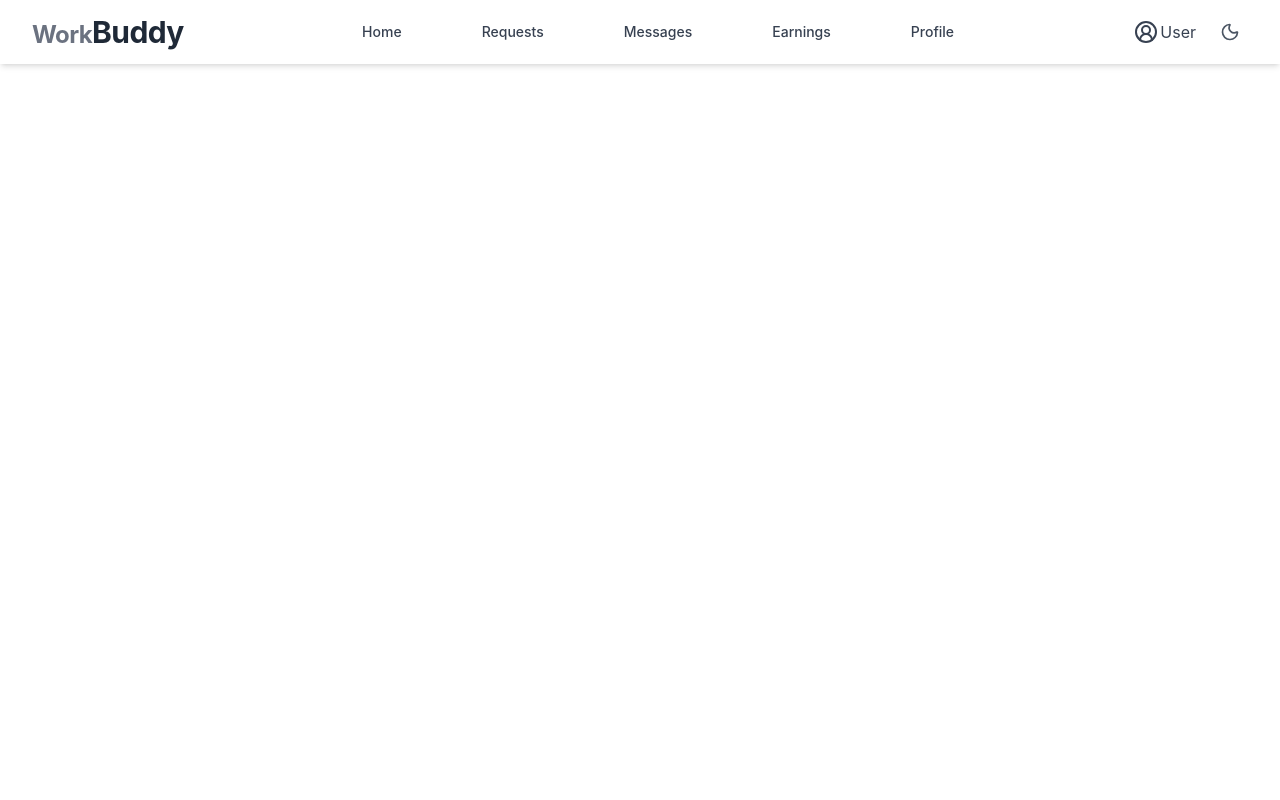
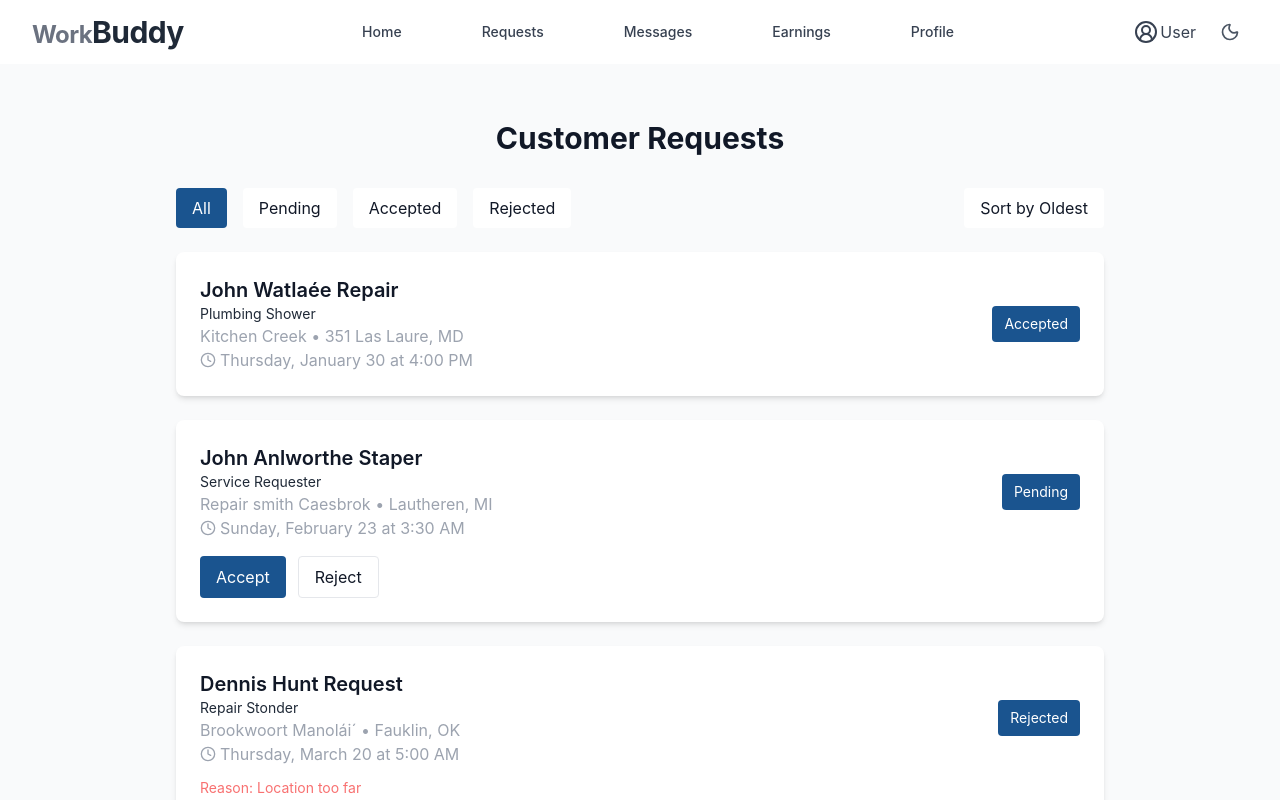
Before and after one commit to Ravicharan13/workbuddy, a React (Create React App) app in the folder frontend/workbuddy/: page /worker/requests in a window 1280 px wide. Shown: the top 800 px of the page. Built offline with nearby package versions, Linux system fonts and the light colour scheme; sample sign-in values are in the browser's storage.

Commit message:
Workers customers request page

```diff
--- a/frontend/workbuddy/package.json
+++ b/frontend/workbuddy/package.json
@@ -7,6 +7,7 @@
     "@testing-library/jest-dom": "^6.6.3",
     "@testing-library/react": "^16.3.0",
     "@testing-library/user-event": "^13.5.0",
+    "dayjs": "^1.11.13",
     "framer-motion": "^12.19.2",
     "lucide-react": "^0.525.0",
     "react": "^19.1.0",
--- a/frontend/workbuddy/src/App.js
+++ b/frontend/workbuddy/src/App.js
@@ -5,6 +5,7 @@ import SignUp from "./Components/SignUp";
 import WorkerHome from "./Components/WorkerHomePage/Home";
 import ProtectedRoute from "./Components/ProtectedRoute";
 import PublicRoute from "./Components/PublicRoute";
+import WorkerRequests from "./Components/Woker Componets/WorkerRequests";
 
 function App() {
   return (
@@ -32,6 +33,14 @@ function App() {
               </ProtectedRoute>
             }
           />
+          <Route
+            path="/worker/requests"
+            element={
+              <ProtectedRoute>
+                <WorkerRequests />
+              </ProtectedRoute>
+            }
+          />
 
         </Routes>
       </div>
--- /dev/null
+++ b/frontend/workbuddy/src/Components/Woker Componets/WorkerRequests.jsx
@@ -0,0 +1,192 @@
+import React, { useState } from 'react';
+import { Phone, Mail, MapPin, Clock } from 'lucide-react';
+import dayjs from 'dayjs';
+import Footer from '../WorkerHomePage/Footer';
+
+const initialRequests = [
+  {
+    id: 1,
+    name: 'John Anlworthe Staper',
+    title: 'Service Requester',
+    phone: '+1 202-555-0196',
+    email: 'john.staper@example.com',
+    location: 'Lautheren, MI',
+    work: 'Repair smith Caesbrok',
+    date: '2025-02-23T03:30:00',
+    status: 'pending',
+    reason: ''
+  },
+  {
+    id: 2,
+    name: 'John Blockaan Repair',
+    title: 'Wood Restorator',
+    phone: '+1 202-555-0177',
+    email: 'blockaan@example.com',
+    location: 'Foraresequille, FL',
+    work: 'Plumbing Cheek',
+    date: '2025-04-25T01:00:00',
+    status: 'completed',
+    reason: ''
+  },
+  {
+    id: 3,
+    name: 'John Watlaée Repair',
+    title: 'Plumbing Shower',
+    phone: '+1 202-555-0123',
+    email: 'watlaee@example.com',
+    location: '351 Las Laure, MD',
+    work: 'Kitchen Creek',
+    date: '2025-01-30T16:00:00',
+    status: 'accepted',
+    reason: ''
+  },
+  {
+    id: 4,
+    name: 'Dennis Hunt Request',
+    title: 'Repair Stonder',
+    phone: '+1 202-555-0188',
+    email: 'dennis.hunt@example.com',
+    location: 'Fauklin, OK',
+    work: 'Brookwoort Manolái´',
+    date: '2025-03-20T05:00:00',
+    status: 'rejected',
+    reason: 'Location too far'
+  }
+];
+
+export default function WorkerRequests() {
+  const [requests, setRequests] = useState(initialRequests);
+  const [filter, setFilter] = useState('all');
+  const [sortAsc, setSortAsc] = useState(true);
+  const [rejectingId, setRejectingId] = useState(null);
+  const [reasonInput, setReasonInput] = useState('');
+
+  const handleAccept = (id) => {
+    setRequests(prev => prev.map(r => r.id === id ? { ...r, status: 'accepted', reason: '' } : r));
+  };
+
+  const handleRejectClick = (id) => setRejectingId(id);
+
+  const handleReasonSubmit = (id) => {
+    if (!reasonInput.trim()) return;
+    setRequests(prev => prev.map(r => r.id === id ? { ...r, status: 'rejected', reason: reasonInput } : r));
+    setRejectingId(null);
+    setReasonInput('');
+  };
+
+  const filtered = requests.filter(r =>
+    filter === 'all' ? true : r.status === filter
+  );
+
+  const sorted = [...filtered].sort((a, b) => {
+    const da = new Date(a.date);
+    const db = new Date(b.date);
+    return sortAsc ? da - db : db - da;
+  });
+
+  const statusColor = (status) => {
+    switch (status) {
+      case 'pending': return 'bg-primary bg-gray-900';
+      case 'accepted': return 'bg-primary bg-gray-900';
+      case 'completed': return 'bg-primary bg-gray-900';
+      case 'rejected': return 'bg-primary bg-gray-900';
+      default: return 'bg-gray-600';
+    }
+  };
+
+  return (
+    <>
+    <div className="min-h-screen bg-gray-50 dark:bg-gray-900 dark:text-gray-50 text-gray-900 px-8 py-14 md:px-20 lg:px-44">
+      <h1 className="text-3xl font-bold mb-8 text-center">Customer Requests</h1>
+
+      <div className="flex flex-wrap justify-between mb-6 gap-4">
+        <div className="flex gap-4">
+          {['all', 'pending', 'accepted', 'rejected'].map(f => (
+            <button
+              key={f}
+              onClick={() => setFilter(f)}
+              className={`px-2 py-1 md:px-4 md:py-2 rounded ${filter === f ? 'bg-primary text-white dark:bg-gray-800 dark:text-gray-50' : 'bg-white dark:bg-gray-50 dark:text-gray-900'}`}
+            >
+              {f.charAt(0).toUpperCase() + f.slice(1)}
+            </button>
+          ))}
+        </div>
+        <button
+          onClick={() => setSortAsc(!sortAsc)}
+          className="px-2 py-1 md:px-4 md:py-2 bg-white dark:bg-gray-50 dark:text-gray-900 rounded"
+        >
+          Sort by {sortAsc ? 'Oldest' : 'Newest'}
+        </button>
+      </div>
+
+      <div className="space-y-6">
+        {sorted.map(req => (
+          <div key={req.id} className="bg-white dark:bg-gray-800 rounded-lg p-6 shadow-md">
+            <div className="flex justify-between items-center">
+              <div>
+                <h2 className="text-xl font-semibold">{req.name}</h2>
+                <p className="text-sm text-gray-800">{req.title}</p>
+                <p className="text-gray-400">{req.work} • {req.location}</p>
+                <p className="text-gray-400 flex items-center gap-1">
+                  <Clock className="w-4 h-4" /> {dayjs(req.date).format('dddd, MMMM D [at] h:mm A')}
+                </p>
+              </div>
+              <span className={`text-sm text-white px-3 py-2 rounded ${statusColor(req.status)}`}>
+                {req.status.charAt(0).toUpperCase() + req.status.slice(1)}
+              </span>
+            </div>
+
+            {req.status === 'pending' && (
+              <div className="flex gap-3 mt-4">
+                <button
+                  onClick={() => handleAccept(req.id)}
+                  className="bg-primary dark:bg-gray-900 text-white px-4 py-2 rounded duration-300 hover:bg-[#1c394755] dark:hover:bg-primary"
+                >
+                  Accept
+                </button>
+                <button
+                  onClick={() => handleRejectClick(req.id)}
+                  className="border border-gray-200 dark:border-gray-700 px-4 py-2 rounded duration-300 hover:bg-gray-700 hover:text-white"
+                >
+                  Reject
+                </button>
+              </div>
+            )}
+
+            {rejectingId === req.id && (
+              <div className="mt-4">
+                <textarea
+                  rows="2"
+                  className="w-full p-2 bg-gray-700 border border-gray-600 rounded text-white"
+                  placeholder="Enter reason for rejection..."
+                  value={reasonInput}
+                  onChange={(e) => setReasonInput(e.target.value)}
+                />
+                <div className="flex gap-2 mt-2">
+                  <button
+                    onClick={() => handleReasonSubmit(req.id)}
+                    className="bg-red-600 text-white px-3 py-1 rounded hover:bg-red-700"
+                  >
+                    Submit Reason
+                  </button>
+                  <button
+                    onClick={() => { setRejectingId(null); setReasonInput(''); }}
+                    className="px-3 py-1 rounded border border-gray-500 hover:bg-gray-700"
+                  >
+                    Cancel
+                  </button>
+                </div>
+              </div>
+            )}
+
+            {req.status === 'rejected' && req.reason && (
+              <p className="text-sm text-red-400 mt-3">Reason: {req.reason}</p>
+            )}
+          </div>
+        ))}
+      </div>
+    </div>
+    <Footer/>
+    </>
+  );
+}
```
Also changed, not shown: 1 other file (tests, documents, lock files or other folders).
